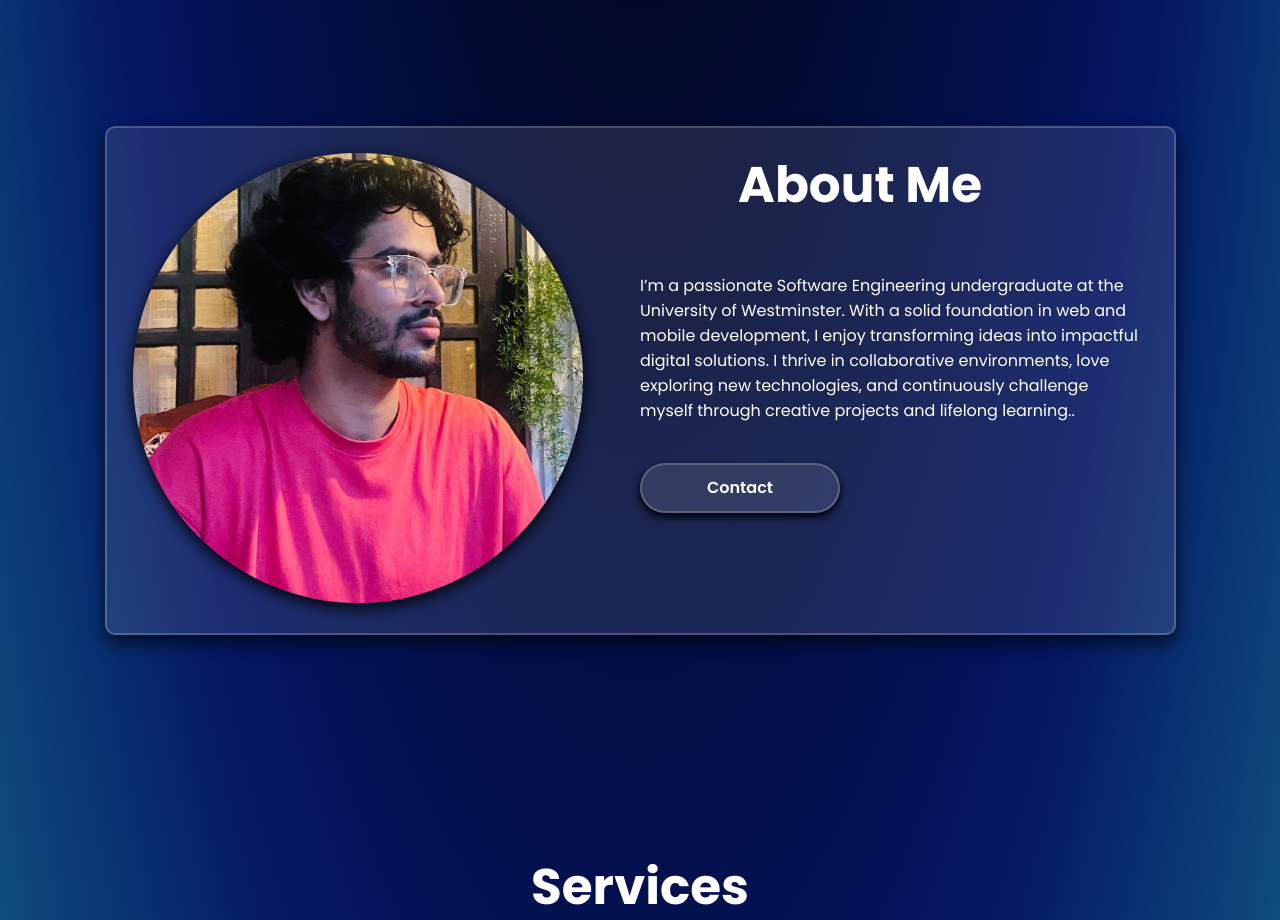
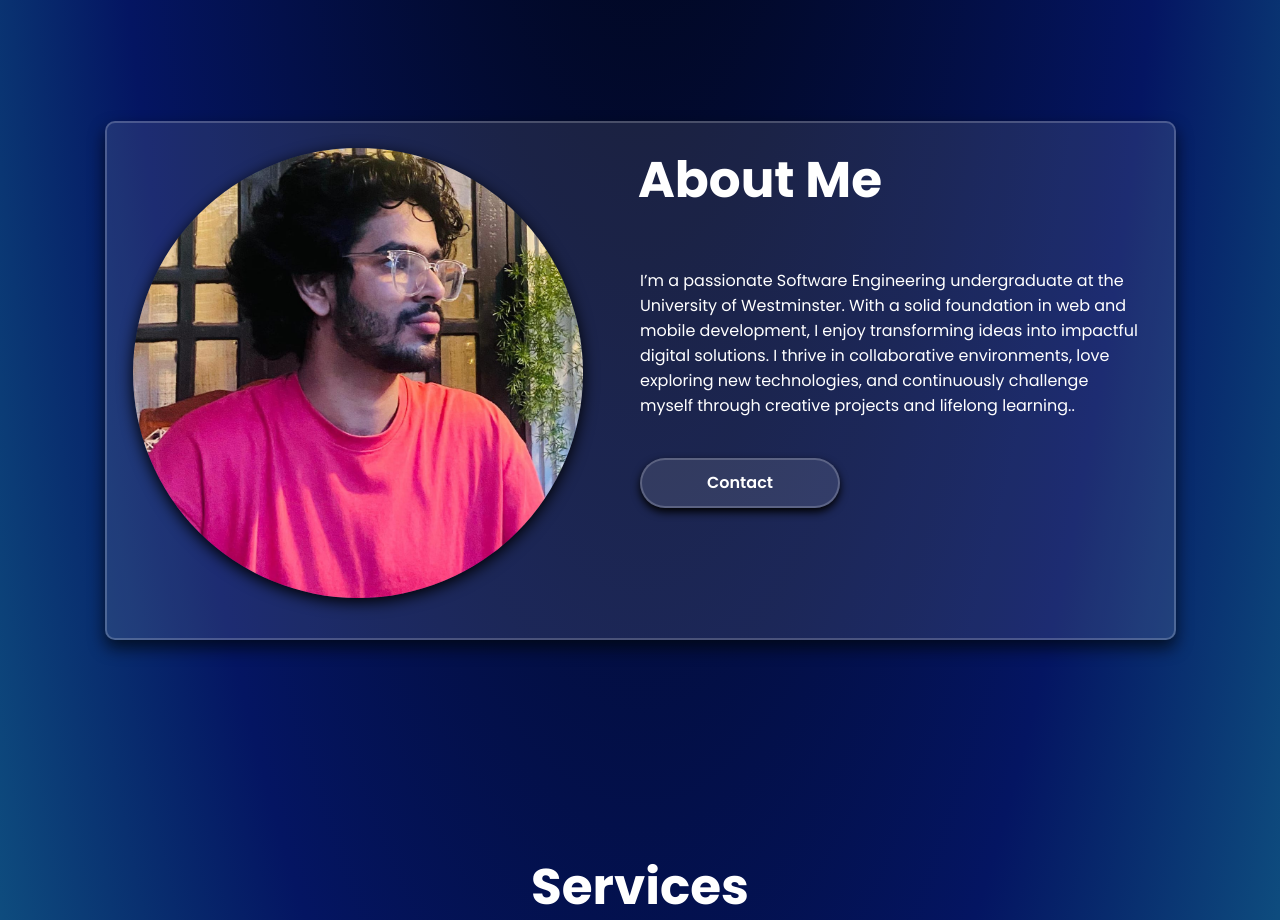
Before and after one commit to UthsaraEthmal/Portfolio-Website-Ethmal-Uthsara, a React (Vite) app: page / in a window 1280 px wide. Shown: the part 900-1820 px from the top of the page. Built offline with nearby package versions, Linux system fonts and the light colour scheme; a web font is replaced by a local one.

Commit message:
Fix:deploying error

```diff
--- a/src/Comp/AboutComp/About.css
+++ b/src/Comp/AboutComp/About.css
@@ -206,11 +206,15 @@
   .about-content-img {
     margin-top: -90px;
   }
-   .about-heading{
+   /*.about-heading{
     width: 30%;
     margin-left: 50%;
-   }
+   }*/
+
   .about-heading h1 {
-    left: 60px;
+    left: 120px;
   }
+  .about-pic {
+ margin-bottom: 30px;
 }
+}
```
